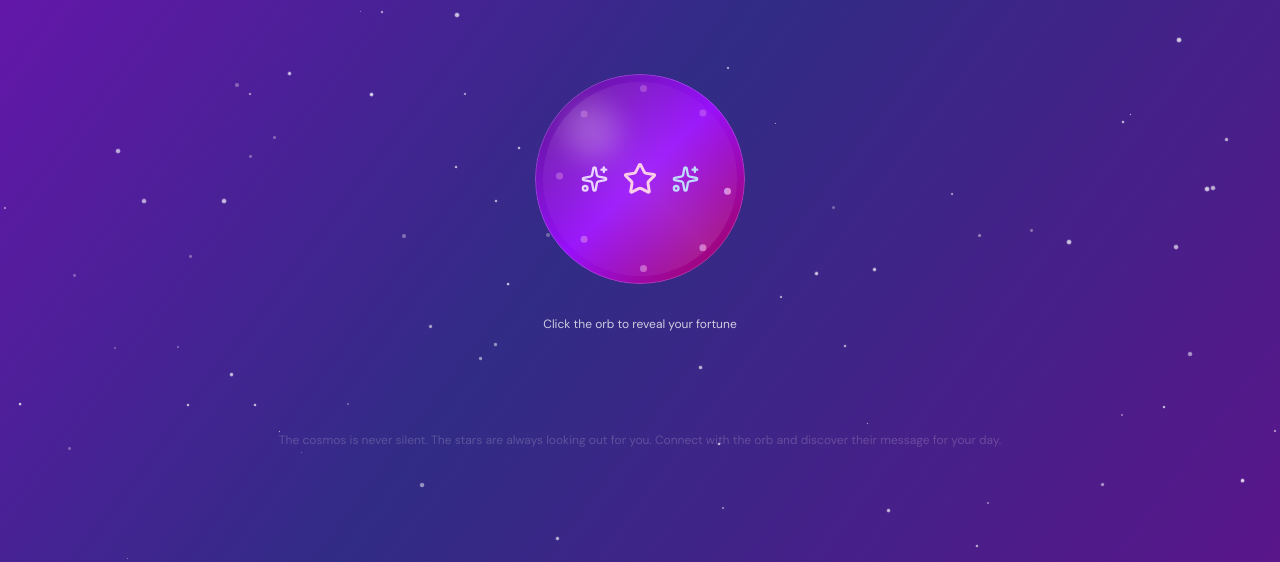
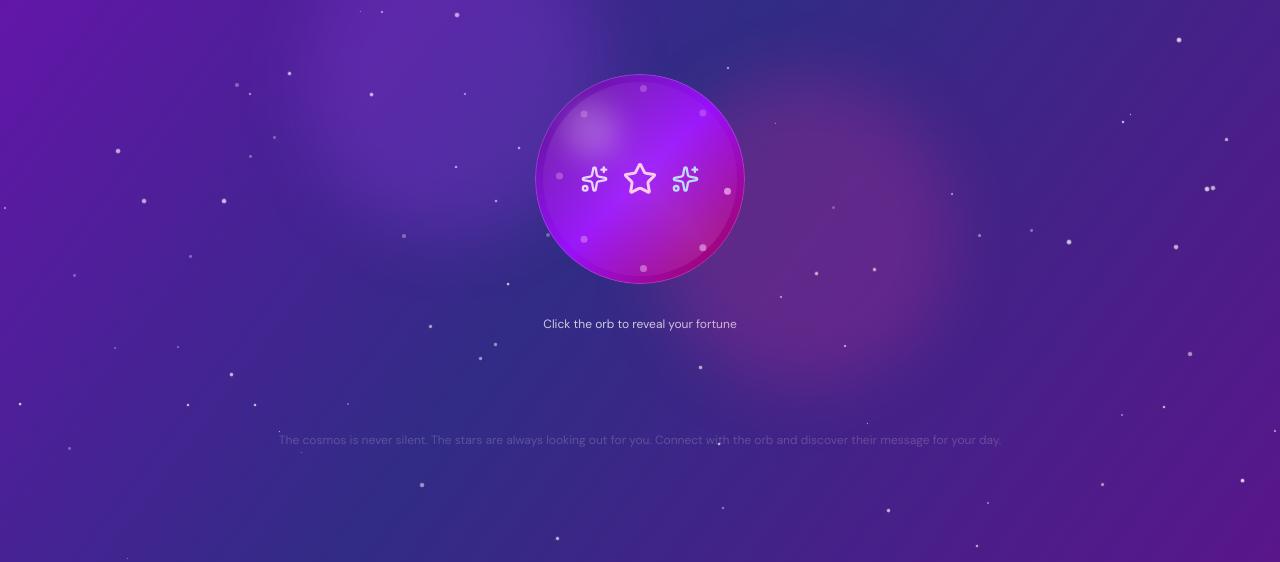
Before and after one commit to krizelrika/fortuneteller, a plain HTML site: page index.html in a window 1280 px wide. Shown: the part 238-800 px from the top of the page. Drawn offline with Linux system fonts and the light colour scheme; a web font is replaced by a local one.

Commit message:
added overlay

```diff
--- a/index.html
+++ b/index.html
@@ -11,8 +11,16 @@
 </head>
 <body>
     <div class="stars" id="stars"></div>
+    <div class="overlay-container">
+            <div class="svg-container">
+                <img src="./images/overlay1.svg" id="overlay1">
+                <img src="./images/overlay2.svg" id="overlay2">
+            </div>
+        </div>
+    <div class="overall-container">
 
-    <div class="container">
+
+        <div class="web-container">
             <!-- Home Screen -->
             <div id="homeScreen">
                 <div class="title-container">
@@ -34,7 +42,7 @@
             <!-- Loading Screen -->
             <div class="loading-screen" id="loadingScreen">
                 <div class="loading-orb"></div>
-            <div class="loading-text">Consulting the cosmic energies...</div>
+                <div class="loading-text">Consulting the stars...</div>
             </div>
 
             <!-- Fortune Screen -->
@@ -47,6 +55,7 @@
                 <button class="home-button" id="homeButton">Return to Orb</button>
             </div>
         </div>
+    </div>
 </body>
     <script src="./index.js" defer></script>
 </html>
--- a/styles.css
+++ b/styles.css
@@ -32,22 +32,53 @@ body {
     animation: twinkle 2s infinite alternate;
 }
 
+
+
 @keyframes twinkle {
     0% { opacity: 0.3; transform: scale(1); }
     100% { opacity: 1; transform: scale(1.2); }
 }
 
-#homeScreen {
-    display: flex;
-    flex-flow: column wrap;
-    align-items: space-between;
+.overall-container {
+    position: relative;
 }
 
-.container {
+.overlay-container {
+    position: absolute;
+    z-index: 1;
+}
+
+.svg-container {
+    position: relative;
+}
+
+#overlay1 {
+    position: absolute;
+    z-index: 0;
+    top: -300px;
+    left: -400px;
+}
+
+#overlay2 {
+    position: absolute;
+    z-index: -1;
+    left: -50px;
+    top: -150px;
+}
+
+.web-container {
+    z-index: 2;
     text-align: center;
     padding: 2rem;
     max-width: 800px;
     width: 100%;
+}
+
+#homeScreen {
+    z-index: 3;
+    display: flex;
+    flex-flow: column wrap;
+    align-items: space-between;
 }
 
 .title-container {
@@ -156,6 +187,7 @@ p {
 }
 
 .loading-screen {
+    z-index: 3;
     display: none;
     flex-direction: column;
     align-items: center;
@@ -194,6 +226,7 @@ p {
     flex-direction: column;
     align-items: center;
     gap: 2rem;
+    z-index: 3;
 }
 
 .fortune-card {
@@ -232,6 +265,7 @@ p {
     cursor: pointer;
     transition: all 0.3s ease;
     box-shadow: 0 4px 15px rgba(138, 43, 226, 0.4);
+    z-index: 3;
 }
 
 .home-button:hover {
```
Also changed, not shown: images/overlay1.svg (added), images/overlay2.svg (added). Lines whose indentation alone changed are shown as unchanged.
